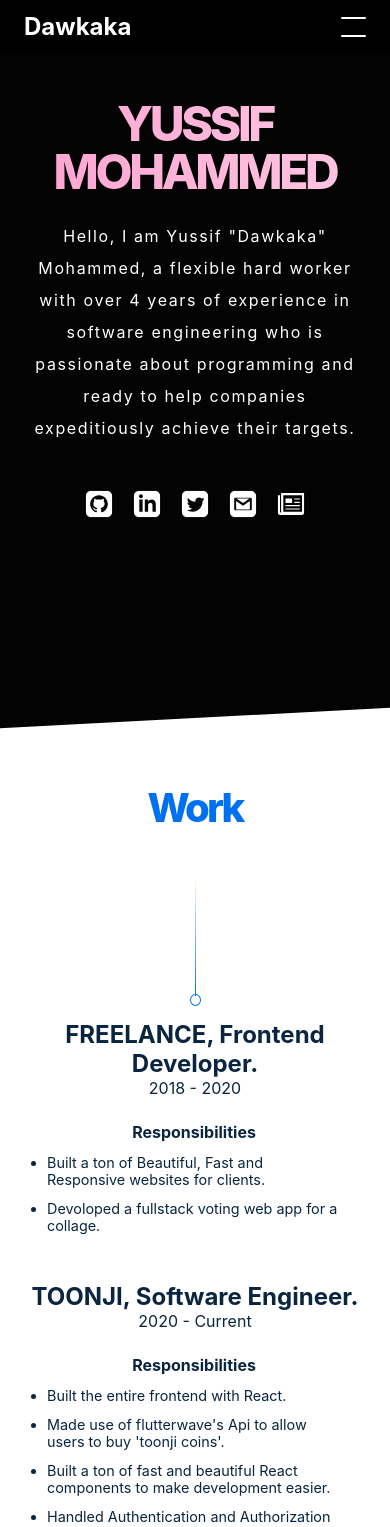
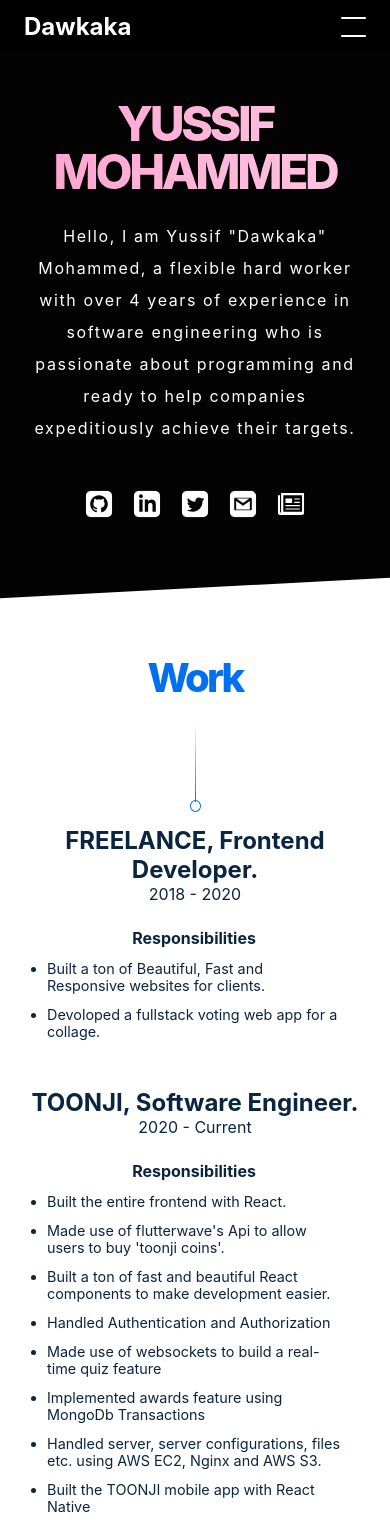
Before and after one commit to dawkaka/portfolio-site, a Next.js app: page / in a window 390 px wide. Shown: the top 1527 px of the page. Built offline with nearby package versions, Linux system fonts and the light colour scheme.

Commit message:
lighthouse is giving me headache

```diff
--- a/components/layout.tsx
+++ b/components/layout.tsx
@@ -5,7 +5,7 @@
 import NavBar from './navbar'
 import Footer from './footer'
 
-const Layout: FunctionComponent<{children: ReactNode[]}> = ({children}) => {
+const Layout: FunctionComponent<{children: ReactNode}> = ({children}) => {
     return (
         <div className={`${styles.container}`}>
         <Head>
--- a/components/navbar.tsx
+++ b/components/navbar.tsx
@@ -6,12 +6,17 @@
 const NavItem: FunctionComponent<{title: string; styleColor: string}> = ({title, styleColor}) => {
   const handleClick = () => {
     const container = document.querySelector(`.${styles.navLinksContainer}`)
+    const lines = Array.from(document.querySelectorAll(`.${styles.humLine}`))
     if(!container) return
     container.classList.remove(`${styles.smallScreenNav}`)
+    if(!lines || lines.length < 2) return
+    lines[0].classList.remove(`${styles.humLine1}`)
+    lines[1].classList.remove(`${styles.humLine2}`)
     const sec = document.getElementById(title.toLowerCase())
     if(!sec) return
     sec.scrollIntoView()
   }
+
   return (
      <li onClick={handleClick}
      className={`${styles.navLink} ${styles.textNormal}`}
@@ -38,9 +43,6 @@
       lines[0].classList.add(`${styles.humLine1}`)
       lines[1].classList.add(`${styles.humLine2}`)
     }
-
-
-
   }
 
    return(
--- a/components/skill.tsx
+++ b/components/skill.tsx
@@ -63,13 +63,13 @@
     </div>
     <div className={`${styles.skillImage} ${styles.sIA7}`}>
     <Image
-    src="/go.png" layout="fill" height={`100px`} width={'100px'}
+    src="/go.png" layout="fill"
     alt="go logo"
     />
     </div>
     <div className={`${styles.skillImage} ${styles.sIA8}`}>
     <Image
-    src="/aws.png" layout="fill" height={`100px`} width={'100px'}
+    src="/aws.png" layout="fill"
     alt="aws logo"
     />
     </div>
--- a/components/work.tsx
+++ b/components/work.tsx
@@ -24,6 +24,7 @@
        <p>2018 - 2020</p>
       </div>
 
+     <article>
       <div className={`${styles.workResp}`}>
       <h4>Responsibilities</h4>
       <ul className={styles.respContainer}>
@@ -31,7 +32,7 @@
       <li className={styles.resp}>Devoloped a fullstack voting web app for a collage.</li>
       </ul>
       </div>
-
+     </article>
       </div>
 
 
@@ -42,9 +43,9 @@
       <p>2020 - Current</p>
       </div>
 
+     <article>
       <div className={`${styles.workResp} ${styles.workLast}`}>
       <h4>Responsibilities</h4>
-
       <ul className={styles.respContainer}>
       <li className={styles.resp}>Built the entire frontend with React.</li>
       <li className={styles.resp}>Made use of flutterwave&apos;s Api to allow users to buy &apos;toonji coins&apos;.</li>
@@ -55,8 +56,8 @@
       <li className={styles.resp}>Handled server, server configurations, files etc. using AWS EC2, Nginx and AWS S3.</li>
       <li className={styles.resp}>Built the TOONJI mobile app with React Native</li>
       </ul>
-
       </div>
+      </article>
 
       </div>
 
--- a/next.config.js
+++ b/next.config.js
@@ -1,6 +1,10 @@
 /** @type {import('next').NextConfig} */
 const nextConfig = {
   reactStrictMode: true,
+  i18n: {
+    locales: ["en"],
+    defaultLocale: "en",
+  },
 }
 
 module.exports = nextConfig
--- a/pages/index.tsx
+++ b/pages/index.tsx
@@ -32,35 +32,35 @@
          </p>
          <ul className={styles.socialsContainer}>
          <li className={styles.social}>
-         <a arial-label="My github profile"  href="https://github.com/dawkaka" target="__blank">
+         <a aria-label="My github profile"  href="https://github.com/dawkaka" target="__blank">
          <svg xmlns="http://www.w3.org/2000/svg" width="24" height="24" viewBox="0 0 24 24" fill="var(--foreground)">
   <path d="M19 0h-14c-2.761 0-5 2.239-5 5v14c0 2.761 2.239 5 5 5h14c2.762 0 5-2.239 5-5v-14c0-2.761-2.238-5-5-5zm-4.466 19.59c-.405.078-.534-.171-.534-.384v-2.195c0-.747-.262-1.233-.55-1.481 1.782-.198 3.654-.875 3.654-3.947 0-.874-.312-1.588-.823-2.147.082-.202.356-1.016-.079-2.117 0 0-.671-.215-2.198.82-.64-.18-1.324-.267-2.004-.271-.68.003-1.364.091-2.003.269-1.528-1.035-2.2-.82-2.2-.82-.434 1.102-.16 1.915-.077 2.118-.512.56-.824 1.273-.824 2.147 0 3.064 1.867 3.751 3.645 3.954-.229.2-.436.552-.508 1.07-.457.204-1.614.557-2.328-.666 0 0-.423-.768-1.227-.825 0 0-.78-.01-.055.487 0 0 .525.246.889 1.17 0 0 .463 1.428 2.688.944v1.489c0 .211-.129.459-.528.385-3.18-1.057-5.472-4.056-5.472-7.59 0-4.419 3.582-8 8-8s8 3.581 8 8c0 3.533-2.289 6.531-5.466 7.59z"/>
 </svg>
          </a>
          </li>
          <li className={styles.social}>
-         <a arial-label="My linkedin profile"  href="www.linkedin.com/in/yussif-mohammed" target="__blank">
+         <a aria-label="My linkedin profile"  href="www.linkedin.com/in/yussif-mohammed" target="__blank">
          <svg xmlns="http://www.w3.org/2000/svg" width="24" height="24" viewBox="0 0 24 24" fill="var(--foreground)">
          <path d="M19 0h-14c-2.761 0-5 2.239-5 5v14c0 2.761 2.239 5 5 5h14c2.762 0 5-2.239 5-5v-14c0-2.761-2.238-5-5-5zm-11 19h-3v-11h3v11zm-1.5-12.268c-.966 0-1.75-.79-1.75-1.764s.784-1.764 1.75-1.764 1.75.79 1.75 1.764-.783 1.764-1.75 1.764zm13.5 12.268h-3v-5.604c0-3.368-4-3.113-4 0v5.604h-3v-11h3v1.765c1.396-2.586 7-2.777 7 2.476v6.759z"/>
          </svg>
          </a>
          </li>
          <li className={styles.social}>
-         <a arial-label="My twitter profile" href="https://twitter.com/mo_yussif" target="__blank">
+         <a aria-label="My twitter profile" href="https://twitter.com/mo_yussif" target="__blank">
          <svg xmlns="http://www.w3.org/2000/svg" width="24" height="24" viewBox="0 0 24 24" fill="var(--foreground)">
           <path d="M19 0h-14c-2.761 0-5 2.239-5 5v14c0 2.761 2.239 5 5 5h14c2.762 0 5-2.239 5-5v-14c0-2.761-2.238-5-5-5zm-.139 9.237c.209 4.617-3.234 9.765-9.33 9.765-1.854 0-3.579-.543-5.032-1.475 1.742.205 3.48-.278 4.86-1.359-1.437-.027-2.649-.976-3.066-2.28.515.098 1.021.069 1.482-.056-1.579-.317-2.668-1.739-2.633-3.26.442.246.949.394 1.486.411-1.461-.977-1.875-2.907-1.016-4.383 1.619 1.986 4.038 3.293 6.766 3.43-.479-2.053 1.08-4.03 3.199-4.03.943 0 1.797.398 2.395 1.037.748-.147 1.451-.42 2.086-.796-.246.767-.766 1.41-1.443 1.816.664-.08 1.297-.256 1.885-.517-.439.656-.996 1.234-1.639 1.697z"/>
          </svg>
          </a>
          </li>
          <li className={styles.social}>
-         <a arial-label="Send me an email"  href="mailto:yousiph77@gmail.com"target="__blank">
+         <a aria-label="Send me an email"  href="mailto:yousiph77@gmail.com"target="__blank">
          <svg width="24" height="24" xmlns="http://www.w3.org/2000/svg" fillRule="evenodd" clipRule="evenodd" fill="var(--foreground)">
          <path d="M19 24h-14c-2.761 0-5-2.239-5-5v-14c0-2.761 2.239-5 5-5h14c2.762 0 5 2.239 5 5v14c0 2.761-2.238 5-5 5zm-.141-6.333c.63 0 1.141-.512 1.141-1.142v-9.05c0-.63-.511-1.142-1.141-1.142h-13.718c-.63 0-1.141.512-1.141 1.142v9.05c0 .63.511 1.142 1.141 1.142h13.718zm-6.859-4.058l-6.228-4.321-.014 7.712h12.457v-7.712l-6.215 4.321zm5.913-6.609c-1.745 1.215-5.913 4.153-5.913 4.153l-5.947-4.153h11.86z"/>
           </svg>
          </a>
          </li>
          <li className={styles.social}>
-         <a arial-label="My dev.to blog profile"  href="https://dev.to/mo_yussif" target="__blank">
+         <a aria-label="My dev.to blog profile"  href="https://dev.to/mo_yussif" target="__blank">
          <svg xmlns="http://www.w3.org/2000/svg" width="24" height="24" viewBox="0 0 24 24" fill="var(--foreground)">
          <path d="M7 16h13v1h-13v-1zm13-3h-13v1h13v-1zm0-6h-5v1h5v-1zm0 3h-5v1h5v-1zm-17-8v17.199c0 .771-1 .771-1 0v-15.199h-2v15.98c0 1.115.905 2.02 2.02 2.02h19.958c1.117 0 2.022-.904 2.022-2.02v-17.98h-21zm19 17h-17v-15h17v15zm-9-12h-6v4h6v-4z"/>
          </svg>
@@ -76,7 +76,7 @@
         <Image
          priority
          className={`${styles.myImage} ${styles.popLeft}`}
-         src={"/mo-yussif.png"} height={'300px'} width={'300px'}
+         src={"/mo-yussif.png"}
          alt="yussif"
          layout="fill"
          onLoadingComplete={() => {
@@ -98,11 +98,6 @@
       <Education />
 
       </main>
-
-
-      <footer className={styles.footer}>
-
-      </footer>
     </Layout>
   )
 }
--- a/styles/Home.module.scss
+++ b/styles/Home.module.scss
@@ -88,7 +88,7 @@
   height: 2px;
   background-color: white;
   border-radius: 5px;
-  transition: all .5s linear;
+  transition: transform .5s linear;
 }
 .humLine:last-child {
   bottom: 0;
@@ -111,7 +111,7 @@
   padding: var(--gap);
   padding-top: 100px;
   flex-basis: 50%;
-  padding-bottom: 200px;
+  padding-bottom: 150px;
   background-color: var(--background);
   background-attachment: fixed;
   background-size: cover;
@@ -121,6 +121,7 @@
   .sectPrimary {
     flex-direction: column;
     text-align: center;
+    padding-bottom: 70px;
   }
 
   .navLinksContainer {
@@ -375,6 +376,8 @@
   display: grid;
   grid-template-columns: 1fr 1fr;
   color: var(--primaryColor);
+  width: 100%;
+  overflow-x: hidden;
 }
 
 .workInfo {
@@ -417,16 +420,16 @@
 }
 
 .slideLeft {
-  animation: slideRight .5s ease-out;
+  animation: slideRight 1s ease-out;
 }
 .slideRight {
-  animation: slideLeft .5s ease-out
+  animation: slideLeft 1s ease-out
 }
 
 @keyframes slideLeft {
   from {
      opacity: 0;
-     transform: translateX(100%);
+     transform: translateX(90%);
    }
   to {
     opacity: 1;
@@ -436,7 +439,7 @@
 @keyframes slideRight {
   from {
      opacity: 0;
-     transform: translateX(-100%);
+     transform: translateX(-90%);
    }
   to {
     opacity: 1;
@@ -445,6 +448,15 @@
 }
 
 @media only screen and (max-width: 550px) {
+
+   .headerCenter {
+    margin-bottom: var(--gap)
+   }
+
+   .line {
+     height: 80px;
+    }
+
    .line::after {
     position: absolute;
     bottom: -10px;
```
